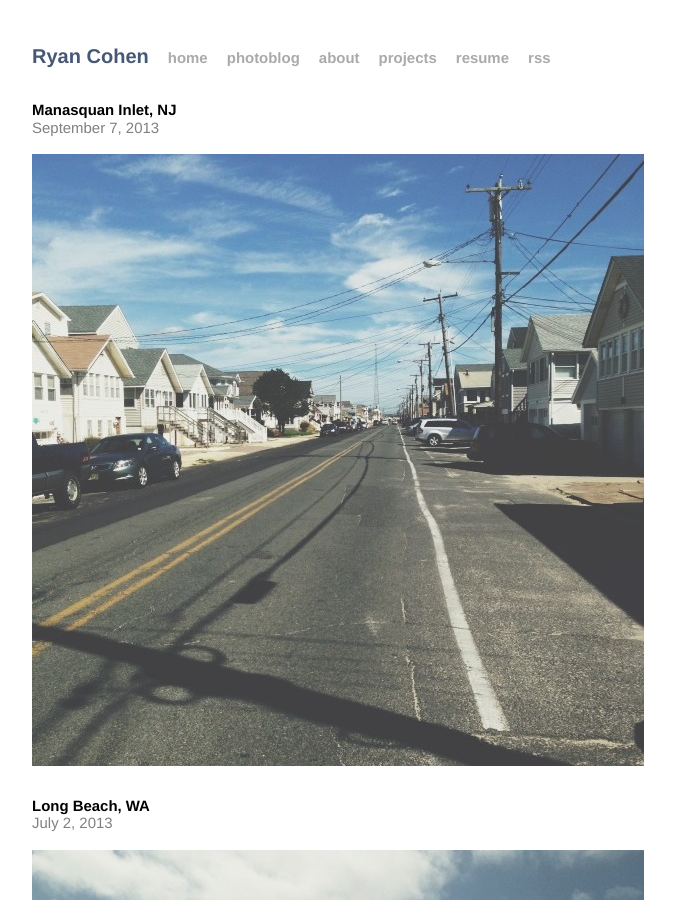
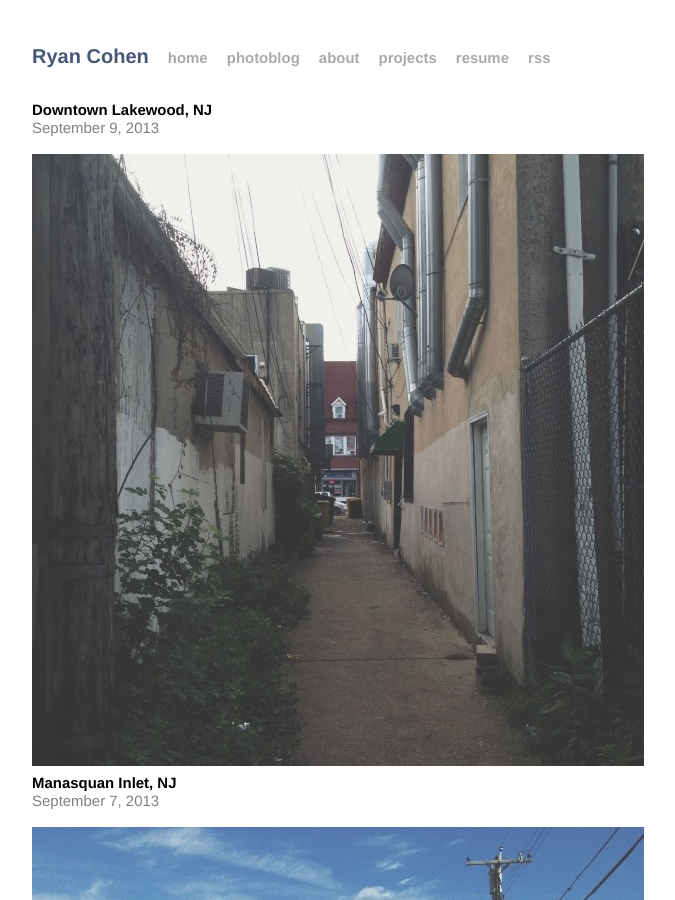
Before and after one commit to imryan/imryan.github.io, a Jekyll site: the page built from photoblog/index.html, in a window 1280 px wide and 900 px high. Shown: the whole window, without its empty margins (294-969 px from the left). Built offline with Jekyll 4.4.1, drawn with Linux system fonts in a browser that asks for light colours; Markdown is read by kramdown in place of the engine named in the settings.

Commit message:
Added photoblog entry

```diff
--- a/photoblog/index.html
+++ b/photoblog/index.html
@@ -23,6 +23,10 @@ title: Photoblog
 	</style>
 
 <body>
+
+<h3>Downtown Lakewood, NJ</h3>
+<p>September 9, 2013</p>
+<img src="images/alley.jpg">
 
 <h3>Manasquan Inlet, NJ</h3>
 <p>September 7, 2013</p>
```
Also changed, not shown: photoblog/images/alley.jpg (added).
